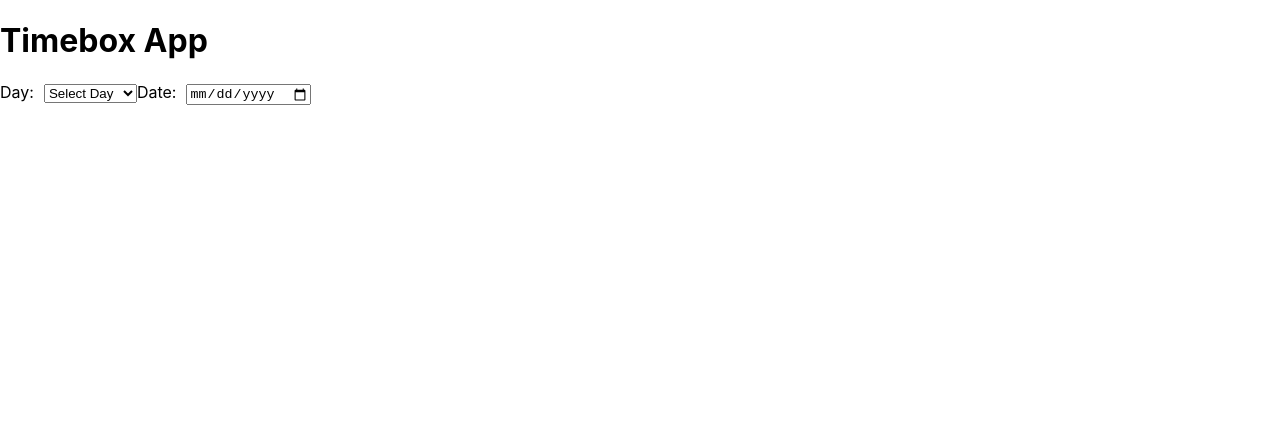
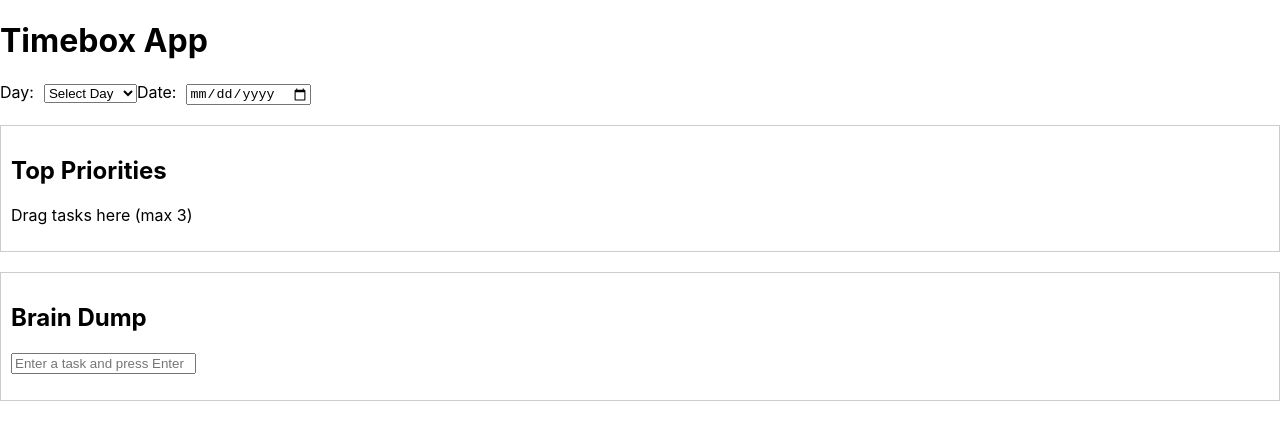
Before and after one commit to MidziRibery/timebox, a React (Create React App) app: page / in a window 1280 px wide. Shown: the top 440 px of the page. Built offline with nearby package versions, Linux system fonts and the light colour scheme.

Commit message:
Added BrainDump Component, task input and limit

```diff
--- a/src/App.css
+++ b/src/App.css
@@ -25,3 +25,19 @@
   display: flex;
   justify-content: space-between;
 }
+
+/* Styling for Brain Dump */
+.brain-dump {
+  margin-top: 20px;
+  padding: 10px;
+  border: 1px solid #ccc;
+}
+
+.task-item {
+  margin: 5px 0;
+  padding: 10px;
+  background-color: #f9f9f9;
+  border: 1px solid #ddd;
+  display: flex;
+  justify-content: space-between;
+}
--- a/src/App.js
+++ b/src/App.js
@@ -3,6 +3,7 @@ import React from "react";
 import "./App.css"; // Importing the CSS file for styling.
 import DateSelector from "./components/DateSelector"; // Importing the DateSelector component.
 import PriorityList from "./components/PriorityList"; // Importing the PriorityList component
+import BrainDump from "./components/BrainDump"; // Importing BrainDump component
 
 function App() {
   return (
@@ -13,6 +14,12 @@ function App() {
       {/* Rendering the DateSelector component to allow day and date selection */}
       <DateSelector />
 
+      {/* Rendering the PriorityList component */}
+      <PriorityList />
+
+      {/* Rendering the BrainDump component */}
+      <BrainDump />
+
       {/* Other components (like Brain Dump, Top Priorities, and Time Slots) will be added here later */}
     </div>
   );
--- /dev/null
+++ b/src/components/BrainDump.js
@@ -0,0 +1,70 @@
+// Importing React and the useState hook
+import React, { useState } from "react";
+
+const BrainDump = () => {
+  // State to manage the list of tasks and the input value
+  const [tasks, setTasks] = useState([]); // Array of tasks
+  const [taskInput, setTaskInput] = useState(""); // Current input value
+
+  // Function to handle input changes (updates the taskInput state as user types)
+  const handleInputChange = (e) => {
+    setTaskInput(e.target.value);
+  };
+
+  // Function to handle adding a task to the list when the user hits "Enter"
+  const handleAddTask = (e) => {
+    // Check if the "Enter" key is pressed and if the input is not empty
+    if (e.key === "Enter" && taskInput.trim()) {
+      // Add the new task to the tasks array
+      setTasks([...tasks, taskInput]);
+
+      // Clear the input field after adding the task
+      setTaskInput("");
+    }
+  };
+
+  // Function to handle removing a task from the list
+  const handleRemoveTask = (index) => {
+    // Create a new array with the task at the specified index removed
+    const updatedTasks = tasks.filter((_, i) => i !== index);
+
+    // Update the tasks state with the new array
+    setTasks(updatedTasks);
+  };
+
+  return (
+    // Main container for the Brain Dump section
+    <div className="brain-dump">
+      {/* Heading for the brain dump */}
+      <h2>Brain Dump</h2>
+
+      {/* Input field for typing tasks */}
+      <input
+        type="text"
+        placeholder="Enter a task and press Enter"
+        value={taskInput} // Binds the input value to the state
+        onChange={handleInputChange} // Updates the state on typing
+        onKeyDown={handleAddTask} // Adds the task when Enter is pressed
+      />
+
+      {/* List of tasks entered */}
+      <ul>
+        {/* Mapping over the tasks array to display each task */}
+        {tasks.map((task, index) => (
+          <li key={index} className="task-item">
+            {/* Displaying the task */}
+            {task}
+
+            {/* Button to remove the task */}
+            <button onClick={() => handleRemoveTask(index)}>Remove</button>
+          </li>
+        ))}
+      </ul>
+
+      {/* Message when the task limit of 10 is reached */}
+      {tasks.length >= 10 && <p>Task limit reached (10 tasks max)</p>}
+    </div>
+  );
+};
+
+export default BrainDump;
```
